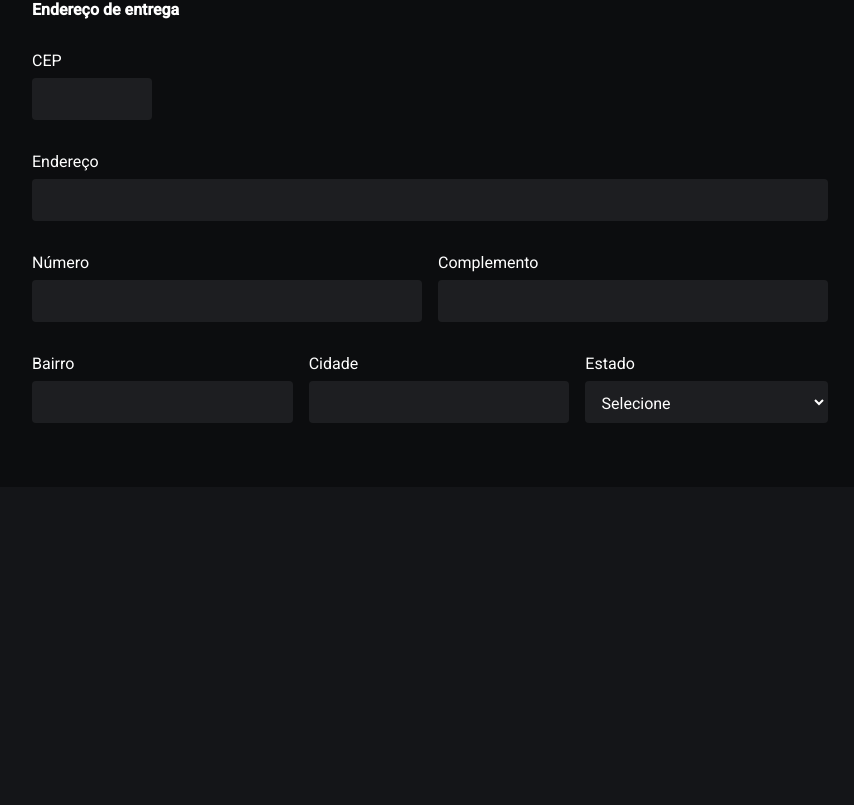
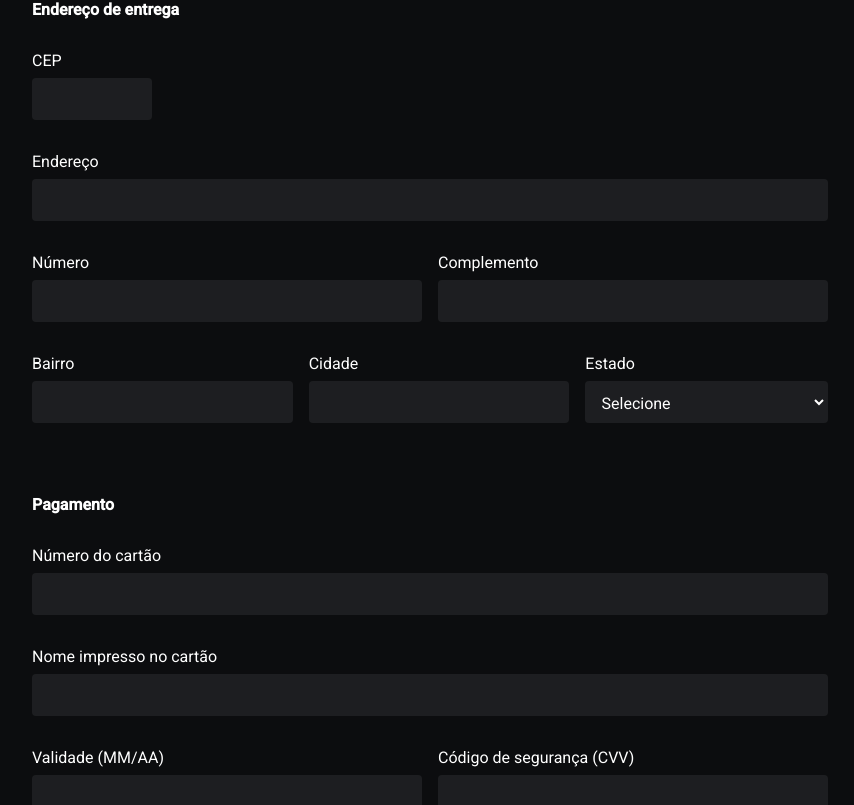
Before and after one commit to eric-moniz/food-commerce, a React (Create React App) app: page /payment in a window 1280 px wide. Shown: the part 437-1242 px from the top of the page, without its empty margins (210-1064 px from the left). Before the commit the page ends 956 px from the top, so only its background shows below. Built offline with nearby package versions, Linux system fonts and the light colour scheme; no server answers.

Commit message:
Criando os campos de dados de pagamento

```diff
--- a/src/pages/Payment/index.tsx
+++ b/src/pages/Payment/index.tsx
@@ -128,6 +128,54 @@ export default function Payment() {
               </select>
             </div>
           </div>
+
+          <h4>Pagamento</h4>
+
+          <div className='field'>
+            <label htmlFor='credit-card-number'>Número do cartão</label>
+            <input
+              type='text'
+              name='credit-card-number'
+              id='credit-card-number'
+              autoComplete='cc-number'
+            />
+          </div>
+
+          <div className='field'>
+            <label htmlFor='credit-card-holder-name'>
+              Nome impresso no cartão
+            </label>
+            <input
+              type='text'
+              name='credit-card-holder-name'
+              id='credit-card-holder-name'
+              autoComplete='cc-name'
+            />
+          </div>
+
+          <div className='grouped'>
+            <div className='field'>
+              <label htmlFor='credit-card-expiration'>Validade (MM/AA)</label>
+              <input
+                type='text'
+                name='credit-card-expiration'
+                id='credit-card-expiration'
+                autoComplete='cc-exp'
+              />
+            </div>
+
+            <div className='field'>
+              <label htmlFor='credit-card-code'>
+                Código de segurança (CVV)
+              </label>
+              <input
+                type='text'
+                name='credit-card-code'
+                id='credit-card-code'
+                autoComplete='cc-csc'
+              />
+            </div>
+          </div>
         </Form>
       </Inner>
     </Container>
```
